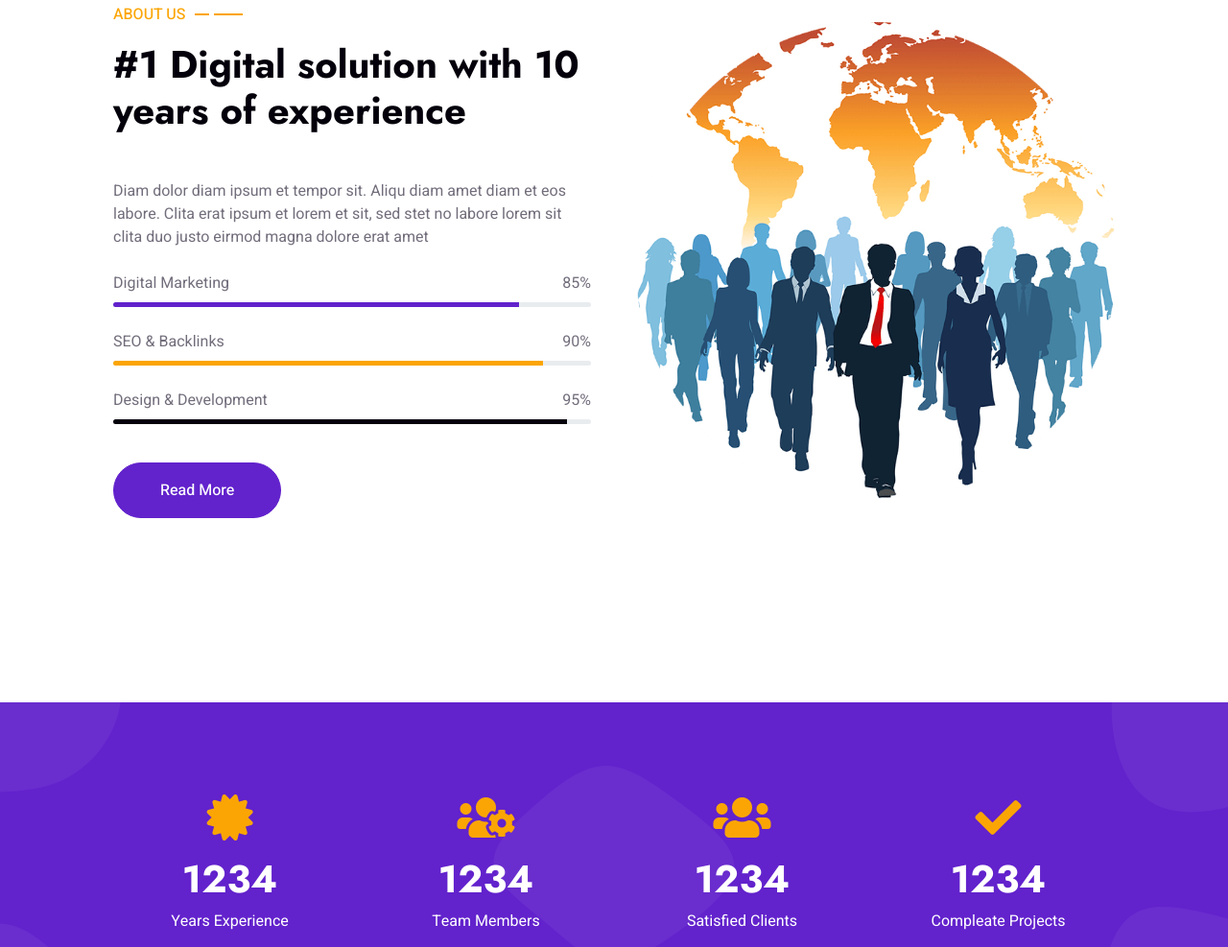
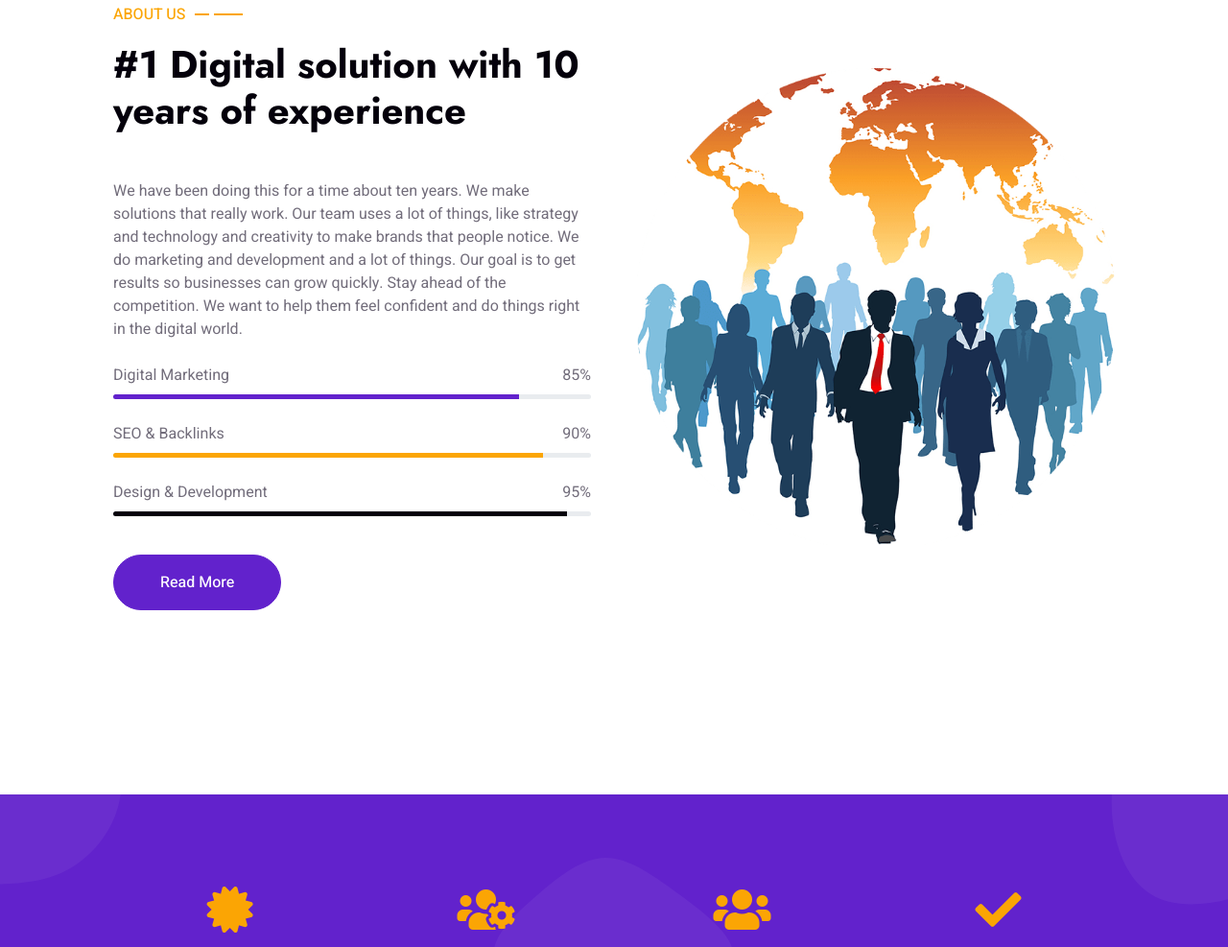
Before and after one commit to ramprakashd075-blip/ramprakash, a plain HTML site: page index.html in a window 1280 px wide. Shown: the part 1711-2698 px from the top of the page at 96% size. Drawn offline with nearby package versions, Linux system fonts and the light colour scheme.

Commit message:
Update index.html

```diff
--- a/index.html
+++ b/index.html
@@ -130,7 +130,7 @@
                     <div class="col-lg-6 wow fadeInUp" data-wow-delay="0.1s">
                         <p class="section-title text-secondary">About Us<span></span></p>
                         <h1 class="mb-5">#1 Digital solution with 10 years of experience</h1>
-                        <p class="mb-4">Diam dolor diam ipsum et tempor sit. Aliqu diam amet diam et eos labore. Clita erat ipsum et lorem et sit, sed stet no labore lorem sit clita duo justo eirmod magna dolore erat amet</p>
+                        <p class="mb-4">We have been doing this for a time about ten years. We make solutions that really work. Our team uses a lot of things, like strategy and technology and creativity to make brands that people notice. We do marketing and development and a lot of things. Our goal is to get results so businesses can grow quickly. Stay ahead of the competition. We want to help them feel confident and do things right in the digital world.</p>
                         <div class="skill mb-4">
                             <div class="d-flex justify-content-between">
                                 <p class="mb-2">Digital Marketing</p>
```
